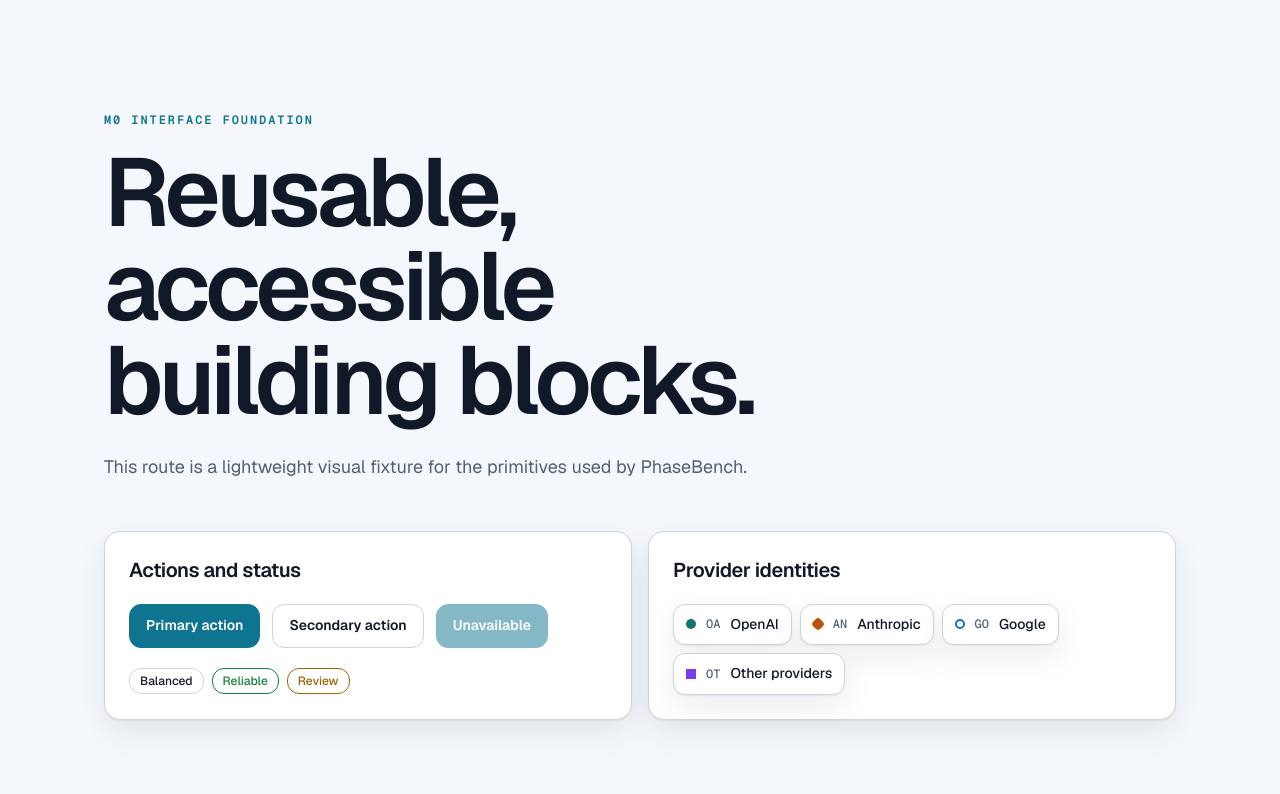
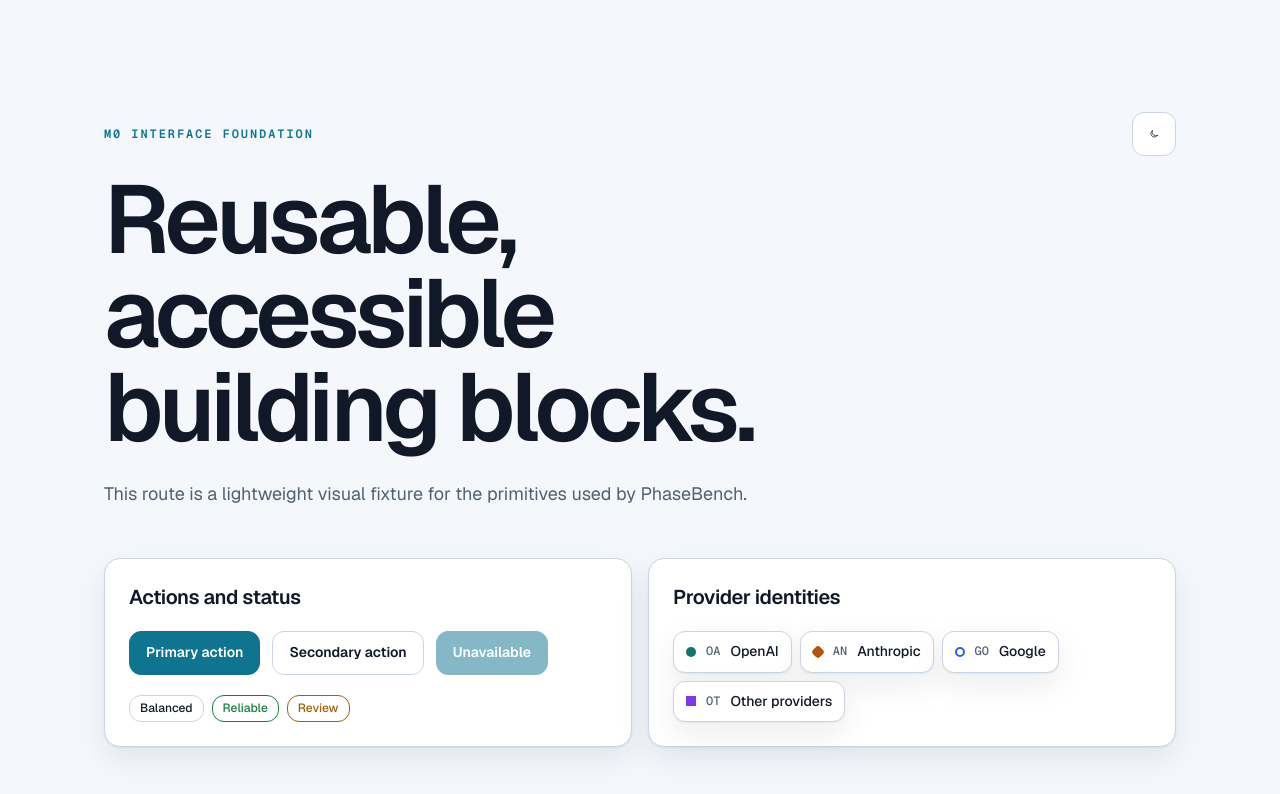
Before and after one commit to ArianeZan/PhaseBench, a Next.js app: page /foundation in a window 1280 px wide. Shown: the top 794 px of the page. Built offline with nearby package versions, Linux system fonts and the light colour scheme.

Commit message:
feat: let users choose light or dark mode (PB-005B)

```diff
--- a/src/app/foundation/page.tsx
+++ b/src/app/foundation/page.tsx
@@ -1,6 +1,7 @@
 import type { Metadata } from "next";
 
 import { ProviderBadge } from "@/components/provider-badge";
+import { ThemeControl } from "@/components/theme-control";
 import { Badge } from "@/components/ui/badge";
 import { Button } from "@/components/ui/button";
 import { Card } from "@/components/ui/card";
@@ -16,9 +17,12 @@ export default function FoundationPage() {
   return (
     <main className="py-section min-h-screen bg-background text-foreground">
       <Container>
-        <p className="text-label font-mono font-semibold tracking-[0.16em] text-accent uppercase">
-          M0 interface foundation
-        </p>
+        <div className="flex items-center justify-between gap-4">
+          <p className="text-label font-mono font-semibold tracking-[0.16em] text-accent uppercase">
+            M0 interface foundation
+          </p>
+          <ThemeControl />
+        </div>
         <h1 className="text-display mt-4 max-w-3xl font-semibold text-balance">
           Reusable, accessible building blocks.
         </h1>
--- a/src/app/page.tsx
+++ b/src/app/page.tsx
@@ -1,6 +1,7 @@
 import { BrandMark } from "@/components/brand-mark";
 import { PhaseCard } from "@/components/phase-card";
 import { ProviderBadge } from "@/components/provider-badge";
+import { ThemeControl } from "@/components/theme-control";
 import { developmentPhases } from "@/domain/phases";
 import { providers } from "@/domain/providers";
 
@@ -9,9 +10,7 @@ export default function Home() {
     <div className="flex min-h-screen flex-col bg-background text-foreground">
       <header className="px-page mx-auto flex w-full max-w-6xl items-center justify-between py-6">
         <BrandMark />
-        <span className="text-label rounded-control border border-border px-3 py-1.5 font-medium text-text-muted">
-          Foundation in progress
-        </span>
+        <ThemeControl />
       </header>
 
       <main className="px-page py-section mx-auto flex w-full max-w-6xl flex-1 flex-col justify-center">
--- /dev/null
+++ b/src/components/theme-control.tsx
@@ -0,0 +1,70 @@
+"use client";
+
+import { useSyncExternalStore } from "react";
+import { useTheme } from "next-themes";
+
+import { Button } from "@/components/ui/button";
+import { VisuallyHidden } from "@/components/ui/visually-hidden";
+
+const subscribe = () => () => {};
+
+export function ThemeControl() {
+  const mounted = useSyncExternalStore(
+    subscribe,
+    () => true,
+    () => false,
+  );
+  const { resolvedTheme, setTheme } = useTheme();
+  const isDark = resolvedTheme === "dark";
+  const label = isDark ? "Switch to light mode" : "Switch to dark mode";
+
+  return (
+    <Button
+      aria-label={mounted ? label : "Theme control loading"}
+      className="size-11 shrink-0 px-0"
+      disabled={!mounted}
+      onClick={() => setTheme(isDark ? "light" : "dark")}
+      title={mounted ? label : undefined}
+      variant="secondary"
+    >
+      {mounted && isDark ? <SunIcon /> : <MoonIcon />}
+      <VisuallyHidden>
+        {mounted ? label : "Theme control loading"}
+      </VisuallyHidden>
+    </Button>
+  );
+}
+
+function MoonIcon() {
+  return (
+    <svg aria-hidden="true" className="size-5" fill="none" viewBox="0 0 24 24">
+      <path
+        d="M20.4 15.2A8.5 8.5 0 0 1 8.8 3.6 8.5 8.5 0 1 0 20.4 15.2Z"
+        stroke="currentColor"
+        strokeLinecap="round"
+        strokeLinejoin="round"
+        strokeWidth="1.75"
+      />
+    </svg>
+  );
+}
+
+function SunIcon() {
+  return (
+    <svg aria-hidden="true" className="size-5" fill="none" viewBox="0 0 24 24">
+      <circle
+        cx="12"
+        cy="12"
+        r="3.5"
+        stroke="currentColor"
+        strokeWidth="1.75"
+      />
+      <path
+        d="M12 2v2M12 20v2M4.93 4.93l1.42 1.42M17.65 17.65l1.42 1.42M2 12h2M20 12h2M4.93 19.07l1.42-1.42M17.65 6.35l1.42-1.42"
+        stroke="currentColor"
+        strokeLinecap="round"
+        strokeWidth="1.75"
+      />
+    </svg>
+  );
+}
```
Also changed, not shown: 2 other files (tests, documents, lock files or other folders).
